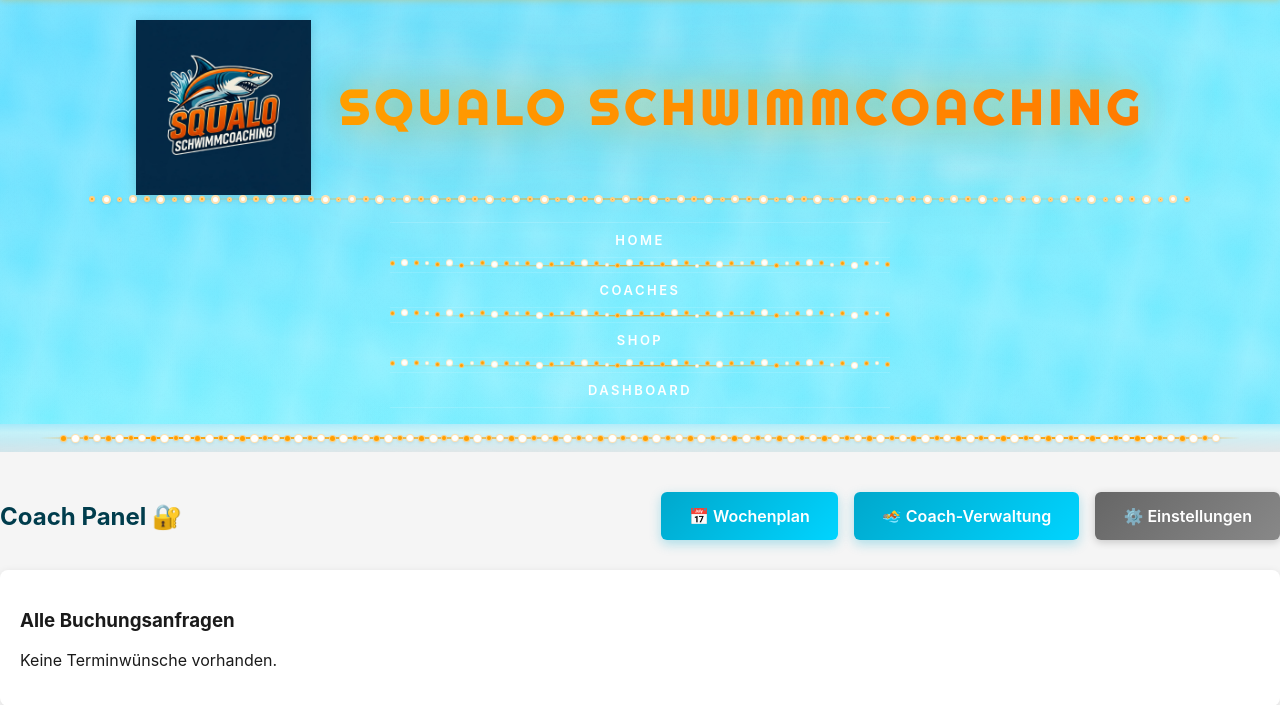
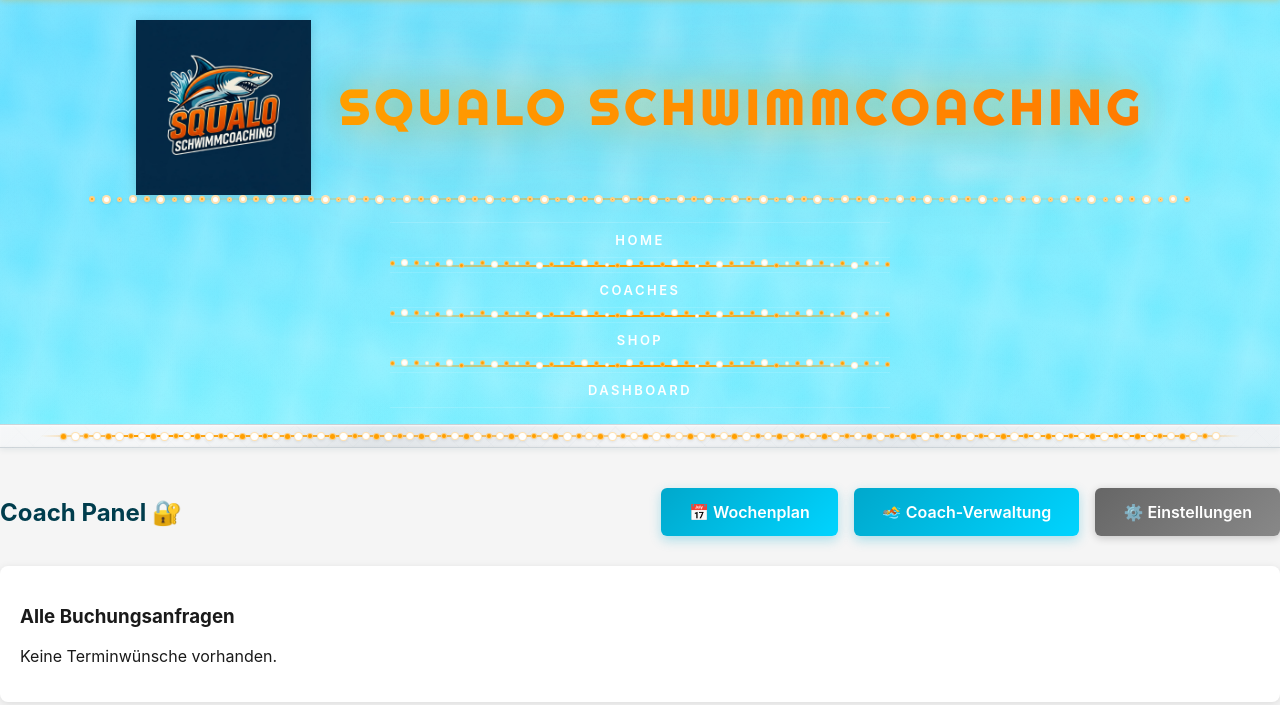
Before and after one commit to Zentnemo/Squalo, a Flask app: page /admin in a window 1280 px wide. Shown: the part 27-732 px from the top of the page. Run offline with Flask 3, Linux system fonts and the light colour scheme; a user stored in the database is signed in; data comes from the database, SQL or seed files in the repository; data that the repository does not hold is empty.

Commit message:
Refine marble divider, glassmorphism info cards, bump CSS cache v10

```diff
--- a/static/css/style.css
+++ b/static/css/style.css
@@ -417,16 +417,17 @@ html, body {
 .lane-divider::before {
   content: '';
   position: absolute;
-  left: 2%;
-  right: 2%;
+  left: 0;
+  right: 0;
   top: 50%;
-  height: 1.5px;
+  height: 2px;
   background: linear-gradient(90deg,
-    transparent,
-    rgba(255, 159, 0, 0.35) 20%,
-    var(--squalo-neon-orange) 50%,
-    rgba(255, 159, 0, 0.35) 80%,
-    transparent
+    rgba(255, 159, 0, 0.08),
+    rgba(255, 159, 0, 0.45) 15%,
+    var(--squalo-neon-orange) 40%,
+    var(--squalo-neon-orange) 60%,
+    rgba(255, 159, 0, 0.45) 85%,
+    rgba(255, 159, 0, 0.08)
   );
   transform: translateY(-50%);
 }
@@ -519,43 +520,65 @@ html, body {
 /* ══════════════════════════════════════
    HEADER–HERO DIVIDER – Pool Lane Rope
    ══════════════════════════════════════ */
+/* ── Marmorfliesen-Übergang Header → Hero ── */
 .header-hero-divider {
   position: relative;
-  height: 28px;
-  background: linear-gradient(to bottom,
-    rgba(102,224,255,0.45) 0%,
-    rgba(127,243,255,0.25) 30%,
-    rgba(0,168,204,0.12) 60%,
-    rgba(0,61,77,0.08) 100%
-  );
+  height: 24px;
   overflow: hidden;
   display: flex;
   align-items: center;
   justify-content: center;
-}
-
-/* Water shimmer extension into divider – stronger pool integration */
+  /* Marble tile base */
+  background:
+    /* Subtle veining */
+    repeating-linear-gradient(
+      135deg,
+      transparent,
+      transparent 18px,
+      rgba(180, 190, 195, 0.06) 18px,
+      rgba(180, 190, 195, 0.06) 19px
+    ),
+    repeating-linear-gradient(
+      45deg,
+      transparent,
+      transparent 24px,
+      rgba(160, 175, 180, 0.05) 24px,
+      rgba(160, 175, 180, 0.05) 25px
+    ),
+    /* Main marble gradient */
+    linear-gradient(135deg,
+      #e8ecef 0%,
+      #f0f2f4 15%,
+      #dce1e5 30%,
+      #f4f5f7 50%,
+      #e2e7eb 70%,
+      #edf0f2 85%,
+      #e8ecef 100%
+    );
+  /* Grout lines top & bottom */
+  border-top: 1px solid rgba(180, 190, 195, 0.5);
+  border-bottom: 1px solid rgba(180, 190, 195, 0.5);
+  box-shadow:
+    inset 0 1px 2px rgba(255, 255, 255, 0.8),
+    inset 0 -1px 2px rgba(0, 0, 0, 0.04),
+    0 2px 6px rgba(0, 61, 77, 0.08);
+}
+
+/* Glossy marble sheen */
 .header-hero-divider::before {
   content: '';
   position: absolute;
   inset: 0;
   background:
-    radial-gradient(ellipse 60% 80% at 30% 50%, rgba(127,243,255,0.20) 0%, transparent 70%),
-    radial-gradient(ellipse 40% 60% at 70% 30%, rgba(102,224,255,0.15) 0%, transparent 65%),
-    linear-gradient(165deg,
-      rgba(77,216,255,0.25) 0%,
-      transparent 40%,
-      rgba(127,243,255,0.20) 70%,
-      transparent 100%
+    linear-gradient(
+      165deg,
+      rgba(255, 255, 255, 0.6) 0%,
+      rgba(255, 255, 255, 0.15) 30%,
+      transparent 50%,
+      rgba(255, 255, 255, 0.08) 70%,
+      rgba(255, 255, 255, 0.3) 100%
     );
-  animation: dividerWater 8s ease-in-out infinite alternate;
   pointer-events: none;
-}
-
-@keyframes dividerWater {
-  0%   { opacity: 0.4; background-position: 0% 0%; }
-  50%  { opacity: 0.85; background-position: 40% 30%; }
-  100% { opacity: 0.4; background-position: 0% 0%; }
 }
 
 /* Lane rope – horizontal cable */
--- a/templates/base.html
+++ b/templates/base.html
@@ -6,7 +6,7 @@
     <title>Squalo Schwimmcoaching Berlin</title>
     <link rel="stylesheet" href="https://cdnjs.cloudflare.com/ajax/libs/leaflet/1.9.4/leaflet.min.css" />
     <script src="https://cdnjs.cloudflare.com/ajax/libs/leaflet/1.9.4/leaflet.min.js"></script>
-    <link rel="stylesheet" href="{{ url_for('static', filename='css/style.css') }}?v=9">
+    <link rel="stylesheet" href="{{ url_for('static', filename='css/style.css') }}?v=10">
     <link href="https://fonts.googleapis.com/css2?family=Righteous&display=swap" rel="stylesheet">
 </head>
 <body>
```
Also changed, not shown: other parts of static/css/style.css (+62 -21 lines).
